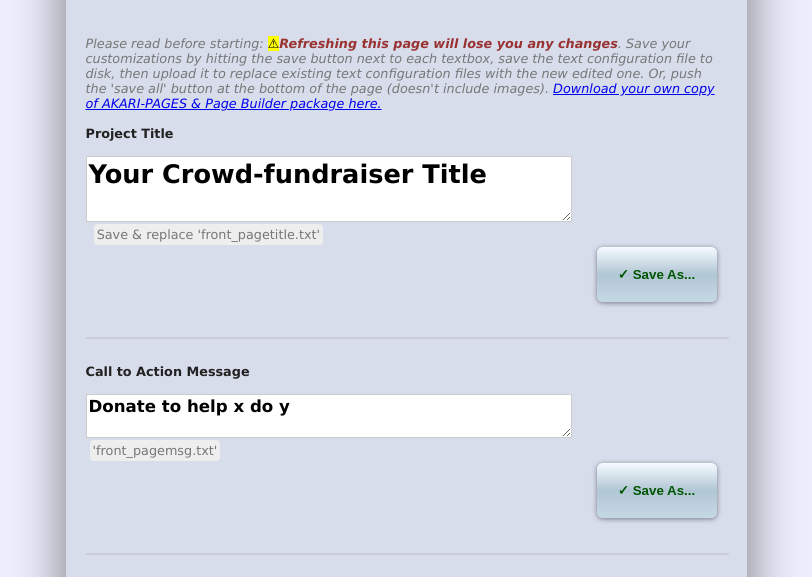
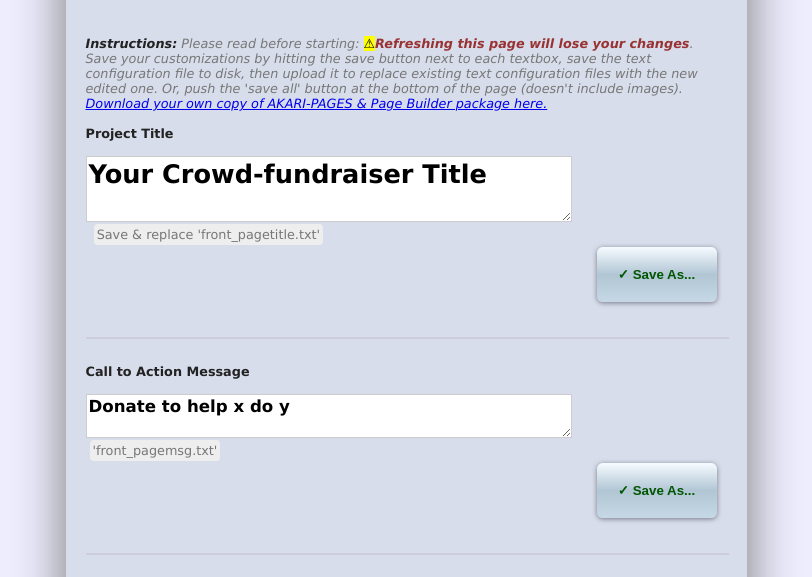
Before and after one commit to AKARI-B3/apb, a plain HTML site: page pagebuilder/index.html in a window 1280 px wide. Shown: the part 184-761 px from the top of the page, without its empty margins (234-1046 px from the left). Drawn offline with Linux system fonts and the light colour scheme.

Commit message:
Update index.html

```diff
--- a/pagebuilder/index.html
+++ b/pagebuilder/index.html
@@ -238,7 +238,7 @@ THE SOFTWARE.-->
 
 			<div style="width:100%;float:left;">
 
-			<i style="font-size:1em;">Please read before starting: <b style="background-color:#ffff00;color:#000;">&#9888;</b><b style="color:#933;">Refreshing this page will lose you any changes</b>. Save your customizations by hitting the save button next to each textbox, save the text configuration file to disk, then upload it to replace existing text configuration files with the new edited one. Or, push the 'save all' button at the bottom of the page (doesn't include images). <a target="nw" href="https://github.com/AKARI-B3/apb">Download your own copy of AKARI-PAGES & Page Builder package here.</a></i><br><br>
+				<i style="font-size:1em;"><b>Instructions:</b> Please read before starting: <b style="background-color:#ffff00;color:#000;">&#9888;</b><b style="color:#933;">Refreshing this page will lose your changes</b>. Save your customizations by hitting the save button next to each textbox, save the text configuration file to disk, then upload it to replace existing text configuration files with the new edited one. Or, push the 'save all' button at the bottom of the page (doesn't include images). <a target="nw" href="https://github.com/AKARI-B3/apb">Download your own copy of AKARI-PAGES & Page Builder package here.</a></i><br><br>
 
 				  <b>Project Title</b><br><br>
 				  <textarea style="min-width:290px;" id="projecttitle">Your Crowd-fundraiser Title</textarea>
```
